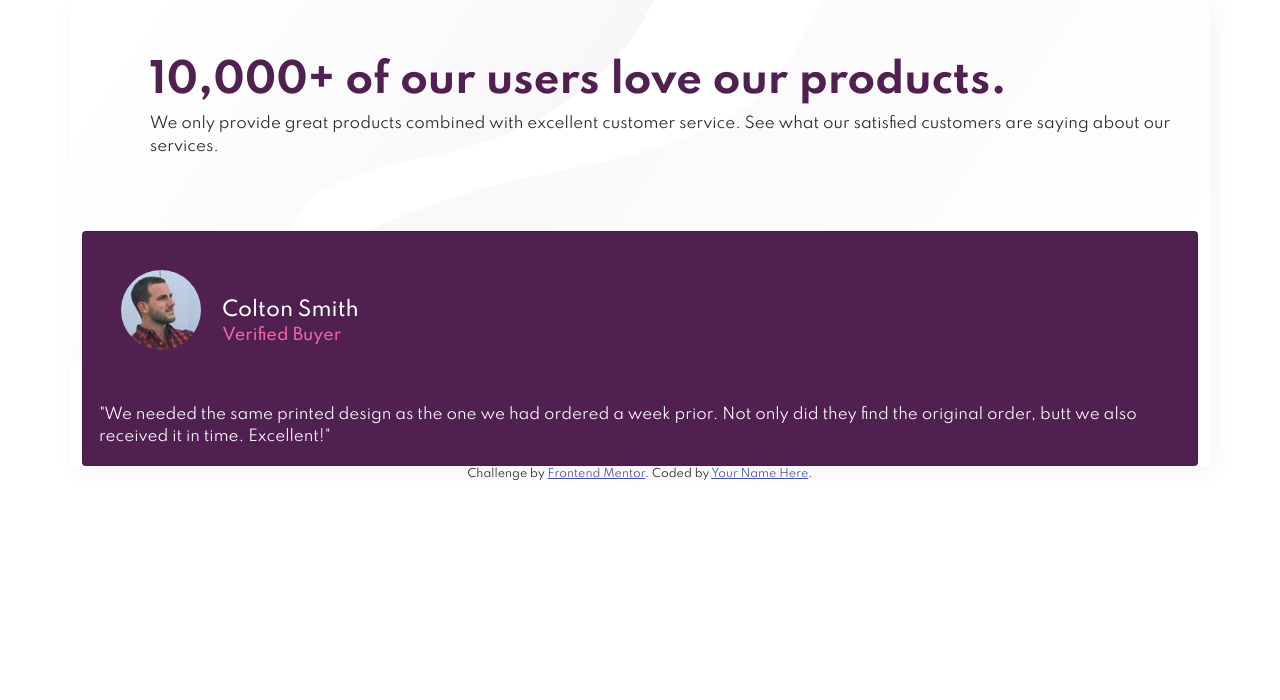
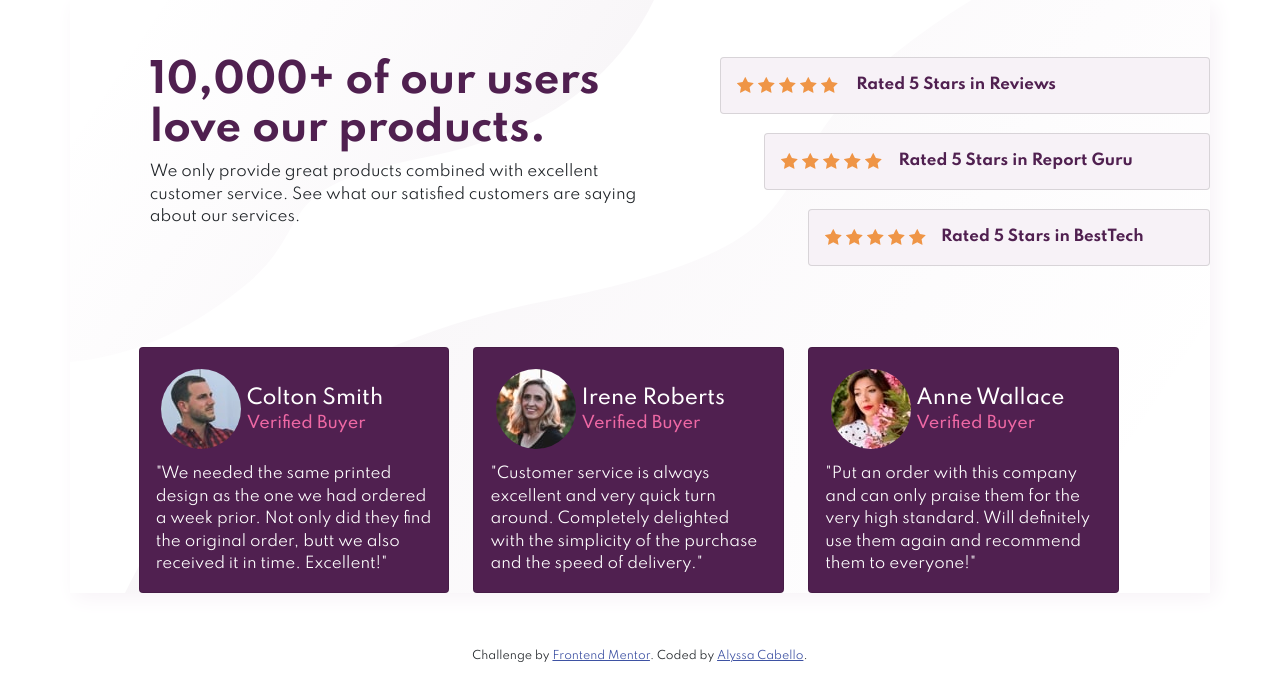
Before and after one commit to Hollenfeuer1/Social-Proof-Section, a plain HTML site: page index.html in a window 1280 px wide. Drawn offline with nearby package versions, Linux system fonts and the light colour scheme.

Commit message:
Update index.html

```diff
--- a/index.html
+++ b/index.html
@@ -38,10 +38,51 @@
           <h1>10,000+ of our users love our products.</h1>
           <p>We only provide great products combined with excellent customer service. See what our satisfied customers are saying about our services.</p>
         </div>
+        <div class="col star-reviews">
+          <!-- First Review -->
+          <div id="review-1" class="card review">
+            <div class="card-body">
+              <div class="stars">
+                <img src="images/icon-star.svg" alt="star icon">
+                <img src="images/icon-star.svg" alt="star icon">
+                <img src="images/icon-star.svg" alt="star icon">
+                <img src="images/icon-star.svg" alt="star icon">
+                <img src="images/icon-star.svg" alt="star icon">
+              </div>
+              <p class="card-text">Rated 5 Stars in Reviews</p>
+            </div>
+          </div>
+          <!-- Second Review -->
+          <div id="review-2" class="card review">
+            <div class="card-body">
+              <div class="stars">
+                <img src="images/icon-star.svg" alt="star icon">
+                <img src="images/icon-star.svg" alt="star icon">
+                <img src="images/icon-star.svg" alt="star icon">
+                <img src="images/icon-star.svg" alt="star icon">
+                <img src="images/icon-star.svg" alt="star icon">
+              </div>
+              <p class="card-text">Rated 5 Stars in Report Guru</p>
+            </div>
+          </div>
+          <!-- Third Review -->
+          <div id="review-3" class="card review">
+            <div class="card-body">
+              <div class="stars">
+                <img src="images/icon-star.svg" alt="star icon">
+                <img src="images/icon-star.svg" alt="star icon">
+                <img src="images/icon-star.svg" alt="star icon">
+                <img src="images/icon-star.svg" alt="star icon">
+                <img src="images/icon-star.svg" alt="star icon">
+              </div>
+              <p class="card-text">Rated 5 Stars in BestTech</p>
+            </div>
+          </div>
         </div>
-        <div class="row">
+        </div>
+        <div class="row row-cols-1 row-cols-md-3 g-4 reviews">
+          <!-- Colton Smith Review -->
           <div class="col">
-          <!-- Colton Smith Review-->
           <div class="card customer-review">
             <div class="card-body">
               <div class="d-flex align-items-center">
@@ -54,6 +95,38 @@
               <p class="card-text">"We needed the same printed design as the one we had ordered a week prior. Not only did they find the original order, butt we also received it in time. Excellent!"</p>
             </div>
           </div>
+          </div>
+          <!-- Irene Roberts Review -->
+          <div class="col">
+          <div class="card customer-review">
+            <div class="card-body">
+              <div class="d-flex align-items-center">
+              <img src="images/image-irene.jpg" id="profile-icon" alt="Irene Roberts Icon">
+                <div>
+                <h5 class="card-title">Irene Roberts</h5>
+                <h6 class="card-subtitle mb-2">Verified Buyer</h6>
+                </div>
+              </div>
+              <p class="card-text">"Customer service is always excellent and very quick turn around. Completely delighted with the simplicity of the purchase and the speed of delivery."</p>
+            </div>
+          </div>
+          </div>
+          <!-- Anne Wallace Review -->
+          <div class="col">
+          <div class="card customer-review">
+            <div class="card-body">
+              <div class="d-flex align-items-center">
+                <img src="images/image-anne.jpg" id="profile-icon" alt="Anne Wallace Icon">
+                <div>
+                  <h5 class="card-title">Anne Wallace</h5>
+                  <h6 class="card-subtitle mb-2">Verified Buyer</h6>
+                </div>
+                </div>
+                <p class="card-text">"Put an order with this company and can only praise them for the very high standard. Will definitely use them again and recommend them to everyone!"</p>
+              </div>
+            </div>
+            </div>
+            <!-- End Cards -->
           </div>
         </div>
       </div>
@@ -87,7 +160,7 @@
       Challenge by
       <a href="https://www.frontendmentor.io?ref=challenge" target="_blank"
         >Frontend Mentor</a
-      >. Coded by <a href="#">Your Name Here</a>.
+      >. Coded by <a href="https://github.com/Hollenfeuer1">Alyssa Cabello</a>.
     </div>
 
     <script src="https://cdn.jsdelivr.net/npm/bootstrap@5.1.0/dist/js/bootstrap.bundle.min.js" integrity="sha384-U1DAWAznBHeqEIlVSCgzq+c9gqGAJn5c/t99JyeKa9xxaYpSvHU5awsuZVVFIhvj" crossorigin="anonymous"></script>
```
